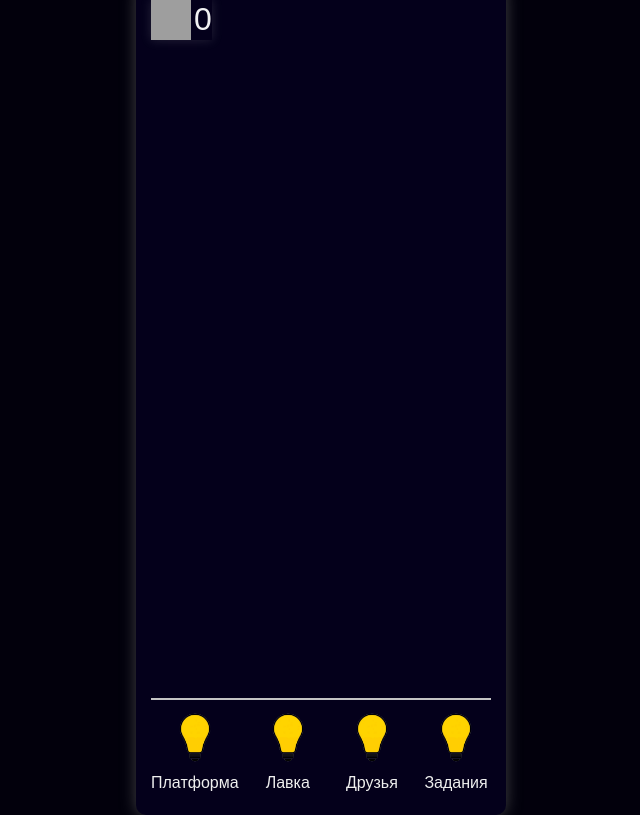
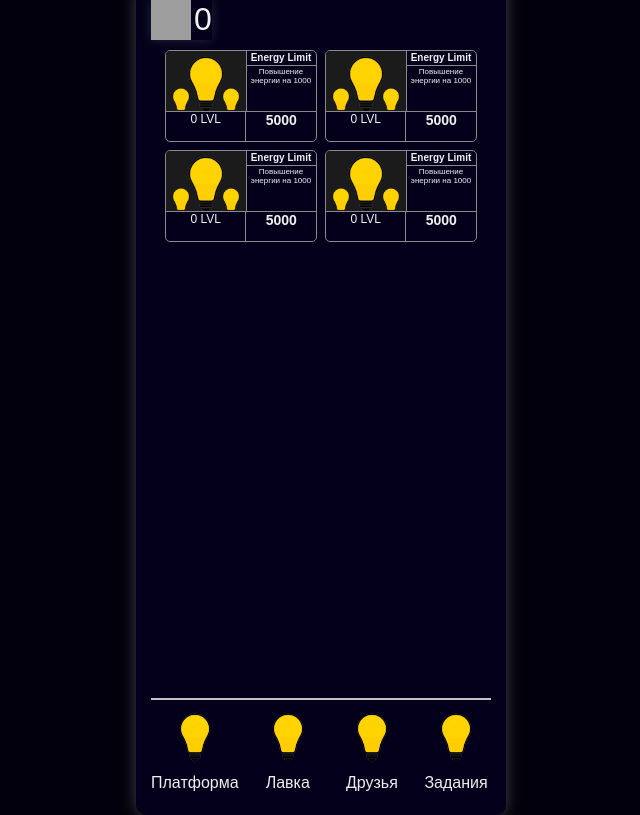
Before and after one commit to Tinokil/Hamster, a plain HTML site: page pages/shop.html in a window 1280 px wide. Shown: the whole page, without its empty margins (319-959 px from the left). Drawn offline with Linux system fonts and the light colour scheme; grey boxes are pictures that could not be loaded.

Commit message:
update shop

```diff
--- a/pages/shop.html
+++ b/pages/shop.html
@@ -11,15 +11,82 @@
 <body>
     <div class="main-container">
         <header>
+
             <div class="score">
                 <img src="../static/images/currency.png" alt="coin"><span>0</span>
             </div>
 
             <div class="items">
-                <div class="energy-update">
-                    <img src="" alt="">
+                <div>
+
+                    <div class="energy-update">
+                        <img src="../static/images/items/1000-energy.png" alt="energy">
+                        <div class="item-info">
+                            <p class="item-name">Energy Limit</p>
+                            <p class="item-description">Повышение энергии на 1000</p>
+                            <div class="item-data">
+                                <div class="item-lvl">
+                                    <span>0 LVL</span>
+                                </div>
+                                <div class="item-price">
+                                    <span>5000</span>
+                                </div>
+                            </div>
+                        </div>
+                    </div>
+
+                    <div class="energy-update">
+                        <img src="../static/images/items/1000-energy.png" alt="energy">
+                        <div class="item-info">
+                            <p class="item-name">Energy Limit</p>
+                            <p class="item-description">Повышение энергии на 1000</p>
+                            <div class="item-data">
+                                <div class="item-lvl">
+                                    <span>0 LVL</span>
+                                </div>
+                                <div class="item-price">
+                                    <span>5000</span>
+                                </div>
+                            </div>
+                        </div>
+                    </div>
+                </div>
+                <div>
+
+                    <div class="energy-update">
+                        <img src="../static/images/items/1000-energy.png" alt="energy">
+                        <div class="item-info">
+                            <p class="item-name">Energy Limit</p>
+                            <p class="item-description">Повышение энергии на 1000</p>
+                            <div class="item-data">
+                                <div class="item-lvl">
+                                    <span>0 LVL</span>
+                                </div>
+                                <div class="item-price">
+                                    <span>5000</span>
+                                </div>
+                            </div>
+                        </div>
+                    </div>
+
+                    <div class="energy-update">
+                        <img src="../static/images/items/1000-energy.png" alt="energy">
+                        <div class="item-info">
+                            <p class="item-name">Energy Limit</p>
+                            <p class="item-description">Повышение энергии на 1000</p>
+                            <div class="item-data">
+                                <div class="item-lvl">
+                                    <span>0 LVL</span>
+                                </div>
+                                <div class="item-price">
+                                    <span>5000</span>
+                                </div>
+                            </div>
+                        </div>
+                    </div>
                 </div>
             </div>
+
         </header>
 
         <footer>
--- a/static/styles/shop-style.css
+++ b/static/styles/shop-style.css
@@ -14,3 +14,88 @@
     height: 40px;
     width: 40px;
 }
+
+.items {
+    margin-top: 50px;
+    display: flex;
+    gap: 8px; /* Расстояние между карточками */
+    justify-content: center
+}
+
+/* Товар - +1000 энергии */
+.energy-update {
+    display: flex;
+    flex-direction: column;
+    width: 150px;
+    height: 90px;
+    border: 1px solid #898989;
+    border-radius: 5px;
+    overflow: hidden;
+    position: relative;
+    margin-bottom: 8px;
+}
+
+.energy-update img {
+    width: 80px;
+    height: 60px;
+    object-fit: cover;
+    background-color: #1b1b1c;
+    border-bottom: 1px solid #898989;
+    border-right: 1px solid #898989;
+}
+
+.item-info {
+    display: flex;
+    flex-direction: column;
+    margin: 0;
+    height: 100%;
+}
+
+.item-name {
+    position: absolute;
+    top: 0;
+    right: 0;
+    width: 70px;
+    height: 11px;
+    font-size: 10px;
+    font-weight: bold;
+    margin: 0;
+    padding-top: 1px;
+    padding-bottom: 2px;
+    border-bottom: 1px solid #898989;
+}
+
+.item-description {
+    position: absolute;
+    width: 70px;
+    height: 43px;
+    top: 16px;
+    right: 0;
+    font-size: 8px;
+    margin: 0;
+    padding-bottom: 1px;
+    border-bottom: 1px solid #898989;
+}
+
+.item-data {
+    display: flex;
+    justify-content: space-between;
+    align-items: center;
+}
+
+.item-lvl {
+    text-align: center;
+    justify-self: auto;
+    width: 80px;
+    height: 30px;
+    font-size: 12px;
+    border-right: 1px solid #898989;
+}
+
+.item-price {
+    font-weight: bold;
+    width: 70px;
+    height: 30px;
+    text-align: center;
+    font-size: 14px;
+}
--- a/static/styles/style.css
+++ b/static/styles/style.css
@@ -55,7 +55,7 @@ body {
 .energy {
     display: flex;
     align-items: center;
-    background-color: #04001a;
+    background-color: #212121;
     width: 90px;
     height: 50px;
     border: 2px;
```
